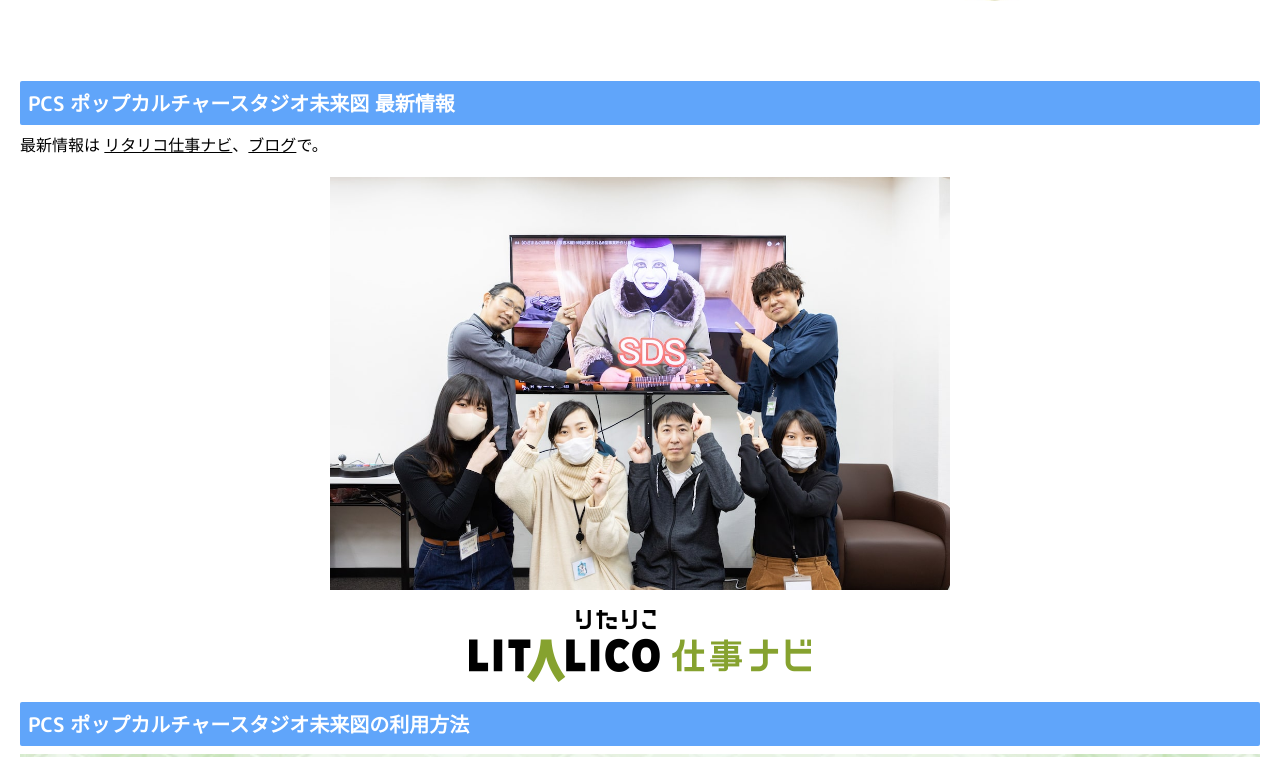
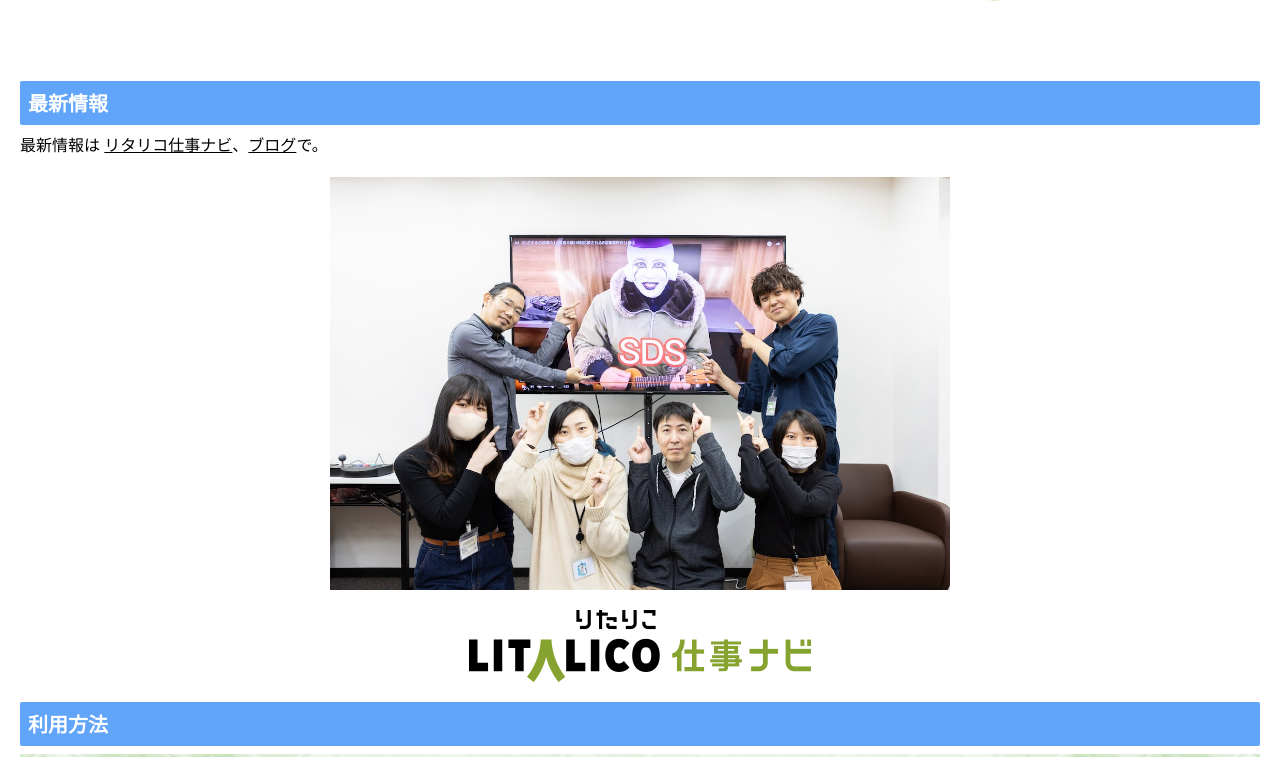
Before and after one commit to pop-culture-studio/sds.fukuoka.jp, a website: page index.html in a window 1280 px wide. Shown: the part 1563-2320 px from the top of the page. Drawn offline with Linux system fonts and the light colour scheme.

Commit message:
Update index.html

```diff
--- a/index.html
+++ b/index.html
@@ -100,7 +100,7 @@
         </section>
 
         <section id="new">
-            <h2 class="sds-h2">PCS ポップカルチャースタジオ未来図 最新情報</h2>
+            <h2 class="sds-h2">最新情報</h2>
             <div>最新情報は
                 <a href="https://snabi.jp/facility/19496" target="_blank"
                     class="underline hover:text-blue-500">リタリコ仕事ナビ</a>、<a
@@ -119,7 +119,7 @@
         <section id="company">
 
             <div>
-                <h2 class="sds-h2">PCS ポップカルチャースタジオ未来図の利用方法</h2>
+                <h2 class="sds-h2">利用方法</h2>
 
                 <img src="/images/riyou.jpg" alt="利用方法">
             </div>
@@ -128,7 +128,7 @@
 
         <section id="service">
 
-            <h2 class="sds-h2">PCS ポップカルチャースタジオ未来図の特徴</h2>
+            <h2 class="sds-h2">特徴</h2>
             <img src="/images/riyou2.jpg" alt="">
             <img src=" /images/riyou3.jpg" alt="">
 
```
